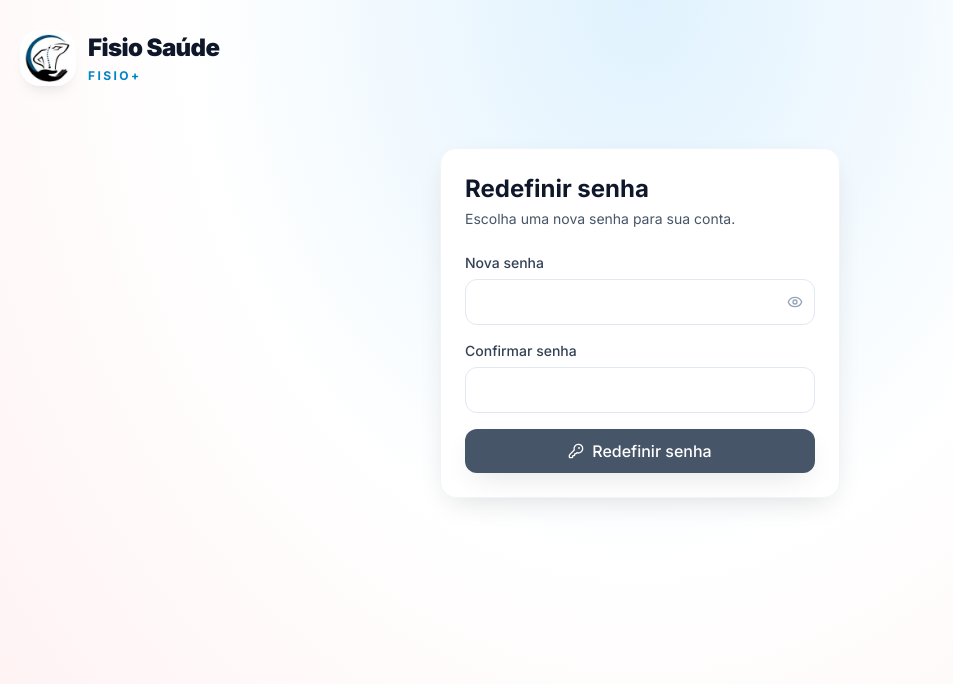
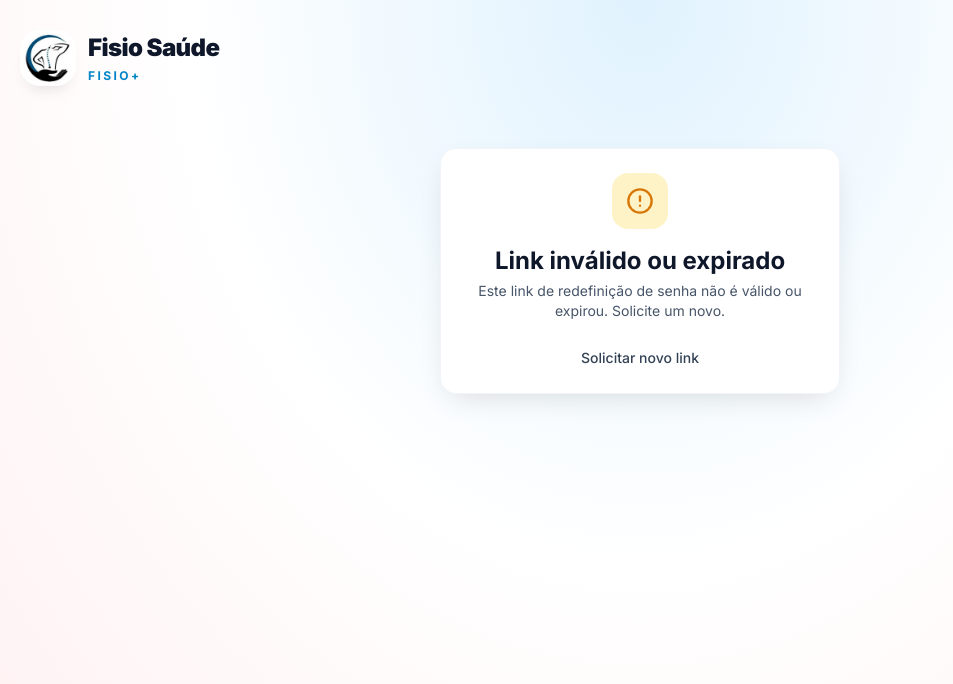
Before and after one commit to Roque-Pro/fisiomais, a Next.js app: page /redefinir-senha in a window 1280 px wide. Shown: the top 684 px of the page, without its empty margins (0-953 px from the left). Built offline with nearby package versions, Linux system fonts and the light colour scheme; no server answers.

Commit message:
Fix password reset page to properly handle recovery session

```diff
--- a/app/(auth)/redefinir-senha/page.tsx
+++ b/app/(auth)/redefinir-senha/page.tsx
@@ -3,7 +3,7 @@
 import { useEffect, useState } from 'react';
 import { useRouter } from 'next/navigation';
 import { createClient } from '@/lib/supabase/client';
-import { KeyRound, Eye, EyeOff, CheckCircle } from 'lucide-react';
+import { KeyRound, Eye, EyeOff, CheckCircle, AlertCircle, Loader2 } from 'lucide-react';
 
 export default function RedefinirSenhaPage() {
   const router = useRouter();
@@ -14,13 +14,25 @@ export default function RedefinirSenhaPage() {
   const [loading, setLoading] = useState(false);
   const [error, setError] = useState<string | null>(null);
   const [done, setDone] = useState(false);
+  const [ready, setReady] = useState(false);
+  const [valid, setValid] = useState(false);
 
   useEffect(() => {
-    supabase.auth.onAuthStateChange((event) => {
-      if (event === 'PASSWORD_RECOVERY') {
-        // Usuário chegou via link de recuperação - sessão já está ativa
+    supabase.auth.getSession().then(({ data: { session } }) => {
+      if (session) {
+        setValid(true);
+      }
+      setReady(true);
+    });
+
+    const { data: { subscription } } = supabase.auth.onAuthStateChange((event, session) => {
+      if (event === 'PASSWORD_RECOVERY' && session) {
+        setValid(true);
+        setReady(true);
       }
     });
+
+    return () => subscription?.unsubscribe();
   }, [supabase]);
 
   async function onSubmit(e: React.FormEvent) {
@@ -49,6 +61,31 @@ export default function RedefinirSenhaPage() {
       setDone(true);
       setTimeout(() => router.push('/login'), 3000);
     }
+  }
+
+  if (!ready) {
+    return (
+      <div className="card flex items-center justify-center py-16">
+        <Loader2 className="h-6 w-6 animate-spin text-slate-400" />
+      </div>
+    );
+  }
+
+  if (!valid) {
+    return (
+      <div className="card text-center">
+        <div className="mx-auto mb-4 h-14 w-14 rounded-2xl bg-amber-100 flex items-center justify-center">
+          <AlertCircle className="h-7 w-7 text-amber-600" />
+        </div>
+        <h1 className="mb-1 text-2xl font-bold text-brand-900">Link inválido ou expirado</h1>
+        <p className="mb-6 text-sm text-slate-600">
+          Este link de redefinição de senha não é válido ou expirou. Solicite um novo.
+        </p>
+        <a href="/esqueci-senha" className="text-sm font-medium text-brand-700 hover:underline">
+          Solicitar novo link
+        </a>
+      </div>
+    );
   }
 
   if (done) {
```
